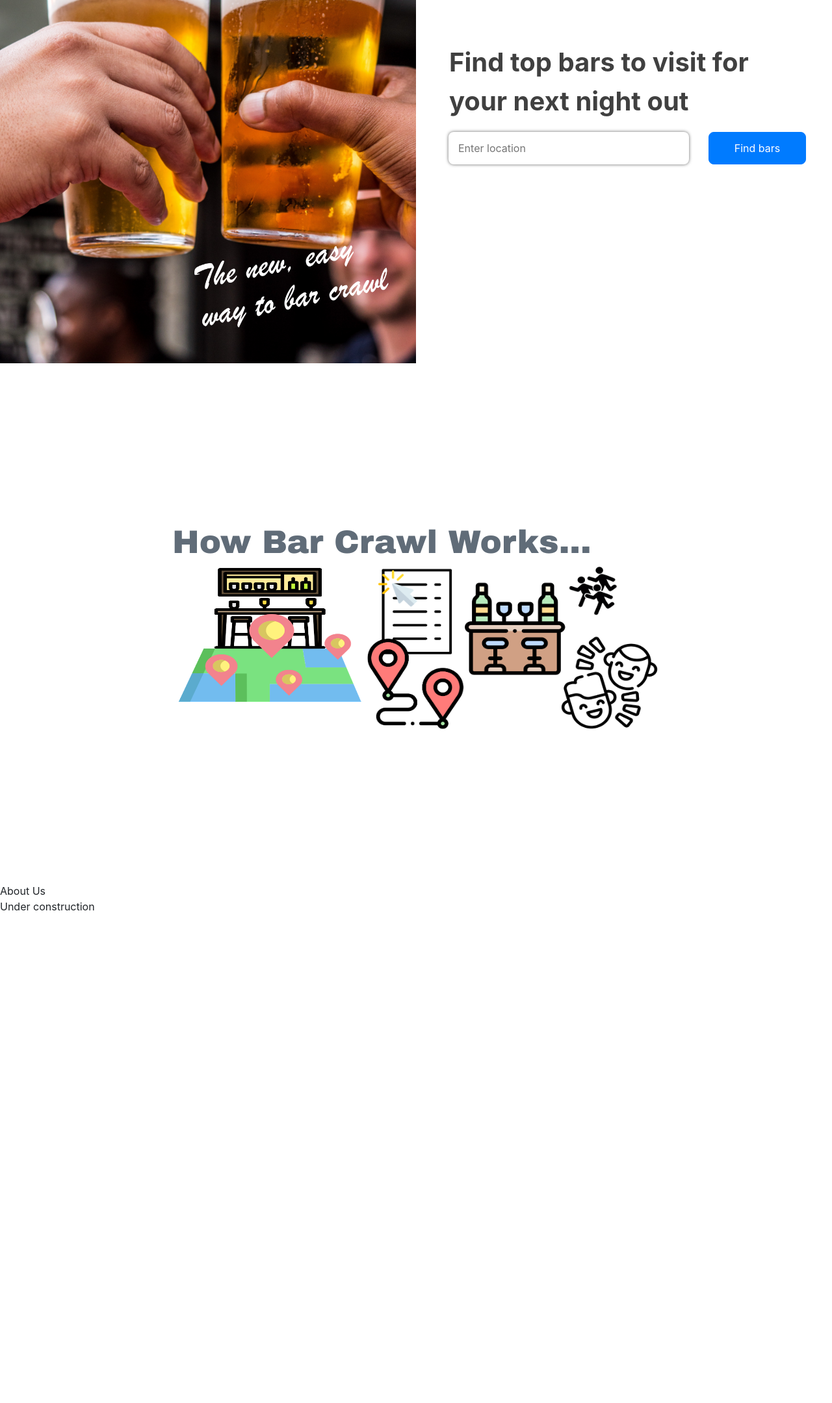
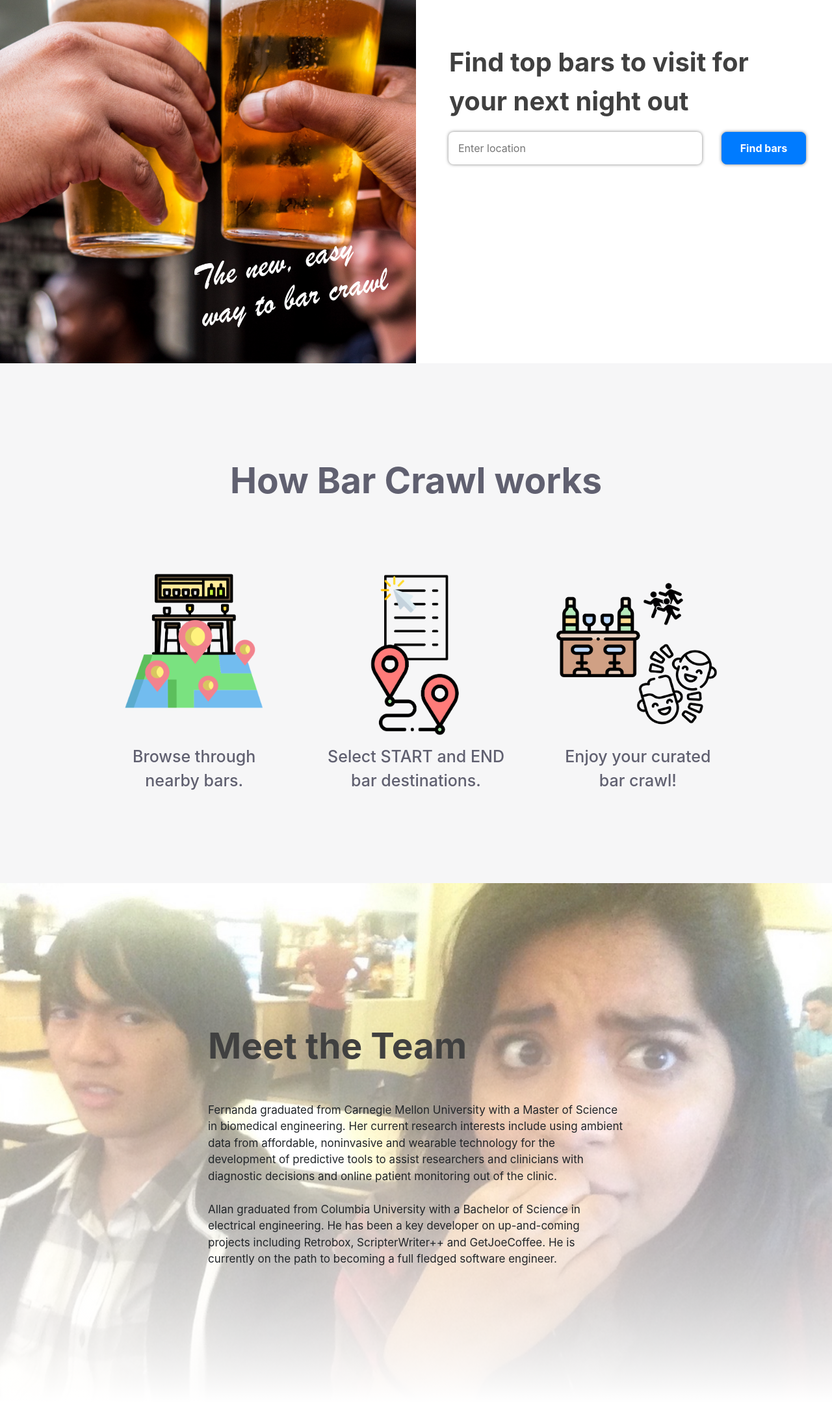
Before and after one commit to allandelarosa/bar-crawl, a Django app: page / in a window 1280 px wide. Shown: the part 241-2400 px from the top of the page at 65% size. Run offline with Django 3.2, Linux system fonts and the light colour scheme; some libraries are stand-ins or nearby versions.

Commit message:
finalized landing page styling

```diff
--- a/navigate/static/navigate/css/main.css
+++ b/navigate/static/navigate/css/main.css
@@ -89,21 +89,41 @@ flex-direction: row;
 
 
 .bgimg-3 {
-  background-color: white;
+  background-color: rgb(246,246,247);
   height: 100vh;
+  font-size: 25px;
+  color: #606070;
+  text-align: center;
+  font-weight: 450;
 }
 
 .bgimg-4 {
+  background-image: linear-gradient(transparent, white),
+  url('/static/navigate/images/fern-allan.jpg');
   background-color: white;
   height: 100vh;
+  font-size: 17px;
 }
 
+.aboutus-title{
+  font-size: 55px;
+  color: #404040;
+  font-weight: bold;
+  margin-bottom: 45px;
+}
 
 .imgContainer {
-    display: flex;
-    flex-direction: row;
-    justify-content: center;
+  height: 250px;
+  width: 250px;
+  position: relative;
+  margin-bottom: 15px;
 
+}
+
+.imgContainer img{
+  max-height: 100%;
+  max-width: 100%;
+  margin-left: 30px;
 }
 
 .descrip{
@@ -139,10 +159,10 @@ flex-direction: row;
 }
 
 .steps-Title{
-  font-size: 50px;
-  color: #606C78;
-  font-family: "Arial Black", Gadget, sans-serif;
-  font-weight: 20;
+  font-size: 55px;
+  color: #606070;
+  font-weight: bold;
+  margin-bottom: 100px;
 }
 
 .centered {
@@ -150,6 +170,10 @@ flex-direction: row;
   top: 50%;
   left: 50%;
   transform: translate(-50%, -50%);
+}
+
+.bgimg-3 > .centered{
+  width: 80%;
 }
 
 .middle {
@@ -183,19 +207,22 @@ flex-direction: row;
 }
 
 #search-bar-main button {
-  width: 150px;
+  width: 130px;
   border-radius: 8px;
+  box-shadow: 0 0 5px rgb(0, 0, 0, 0.5);
+  font-size: 16px;
+  font-weight: bold;
 
 }
 
 #search-bar-main input {
   padding-left: 15px;
-  width: calc(100% - 180px);
+  width: calc(100% - 160px);
   border-radius: 8px;
   border: 0px;
   margin-right: 30px;
   outline: none;
-  box-shadow: 0 0 5px rgb(0, 0, 0, 0.6);
+  box-shadow: 0 0 5px rgb(0, 0, 0, 0.5);
 }
 
 #search-bar {
--- a/navigate/static/navigate/js/home.js
+++ b/navigate/static/navigate/js/home.js
@@ -5,4 +5,16 @@ function initMap() {
     searchBox.addListener("places_changed", () => {
         window.location.href = "/hop/" + input.value;
     });
+
+    $('#search-button').click(() => {
+    	window.location.href = "/hop/" + input.value;
+    });
+
+    $('#steps').click(() => {
+    	$('.bgimg-3')[0].scrollIntoView({behavior: 'smooth', block: 'center'});
+    });
+
+    $('#aboutus').click(() => {
+    	$('.bgimg-4')[0].scrollIntoView({behavior: 'smooth', block: 'center'});
+    });
 }
--- a/navigate/templates/navigate/home.html
+++ b/navigate/templates/navigate/home.html
@@ -19,11 +19,11 @@
 
 <div class="split right bgimg-2">
 	<div class="links">
-		<button class="btn btn-link steps">
+		<button class="btn btn-link" id="steps">
 			What is bar crawl
 		</button>
 		  |
-		<button class="btn btn-link aboutus">
+		<button class="btn btn-link" id="aboutus">
 			About us
 		</button>
 	</div>
@@ -37,7 +37,7 @@
 
 			<div class="row" id="search-bar-main">
 				<input id="address" type="text" placeholder="Enter location">
-				<button class="btn btn-primary">Find bars</button>
+				<button class="btn btn-primary" id="search-button">Find bars</button>
 
 			</div>
 
@@ -54,13 +54,37 @@
 
 	<div class="centered">
 		<div class="steps-Title">
-			How Bar Crawl Works...
+			How Bar Crawl works
 		</div>
 
-    <div class="imgContainer">
-    	<img src='/static/navigate/images/Picture1.png' width="300" height="250">
-        <img src='/static/navigate/images/Picture2.png' width="150" height="250">
-        <img src='/static/navigate/images/Picture3.png' width="300" height="250">
+    <div class="row">
+
+    	<div class="col-sm-4">
+    		<div class="imgContainer">
+    			<img class = "centered" src='/static/navigate/images/Picture1.png'>
+    		</div>
+    		<div>
+    			Browse through <br> nearby bars.
+    		</div>
+    	</div>
+
+    	<div class="col-sm-4">
+    		<div class="imgContainer">
+    			<img class = "centered" src='/static/navigate/images/Picture2.png'>
+    		</div>
+    		 <div>
+    			Select START and END <br> bar destinations.
+    		</div>
+    	</div>
+
+        <div class="col-sm-4">
+        	<div class="imgContainer">
+    			<img class = "centered" src='/static/navigate/images/Picture3.png'>
+    		</div>
+    		 <div>
+    			Enjoy your curated <br> bar crawl!
+    		</div>
+        </div>
 
     </div>
 
@@ -70,8 +94,24 @@
 
 
 <div class="bgimg-4">
-	About Us
-	<br> Under construction
+	<div class="centered">
+		<div class="aboutus-title">
+			Meet the Team
+		</div>
+
+			<div>
+				Fernanda graduated from Carnegie Mellon University with a Master of Science in biomedical engineering. Her current research interests include using ambient data from affordable, noninvasive and wearable technology for the development of predictive tools to assist researchers and clinicians with diagnostic decisions and online patient monitoring out of the clinic.
+			</div>
+			<br>
+
+			<div>
+				Allan graduated from Columbia University with a Bachelor of Science in electrical engineering. He has been a key developer on up-and-coming projects including Retrobox, ScripterWriter++ and GetJoeCoffee. He is currently on the path to becoming a full fledged software engineer.
+			</div>
+
+
+
+	</div>
+
 </div>
 
 
```
Also changed, not shown: navigate/static/navigate/images/fern-allan.jpg (added).
